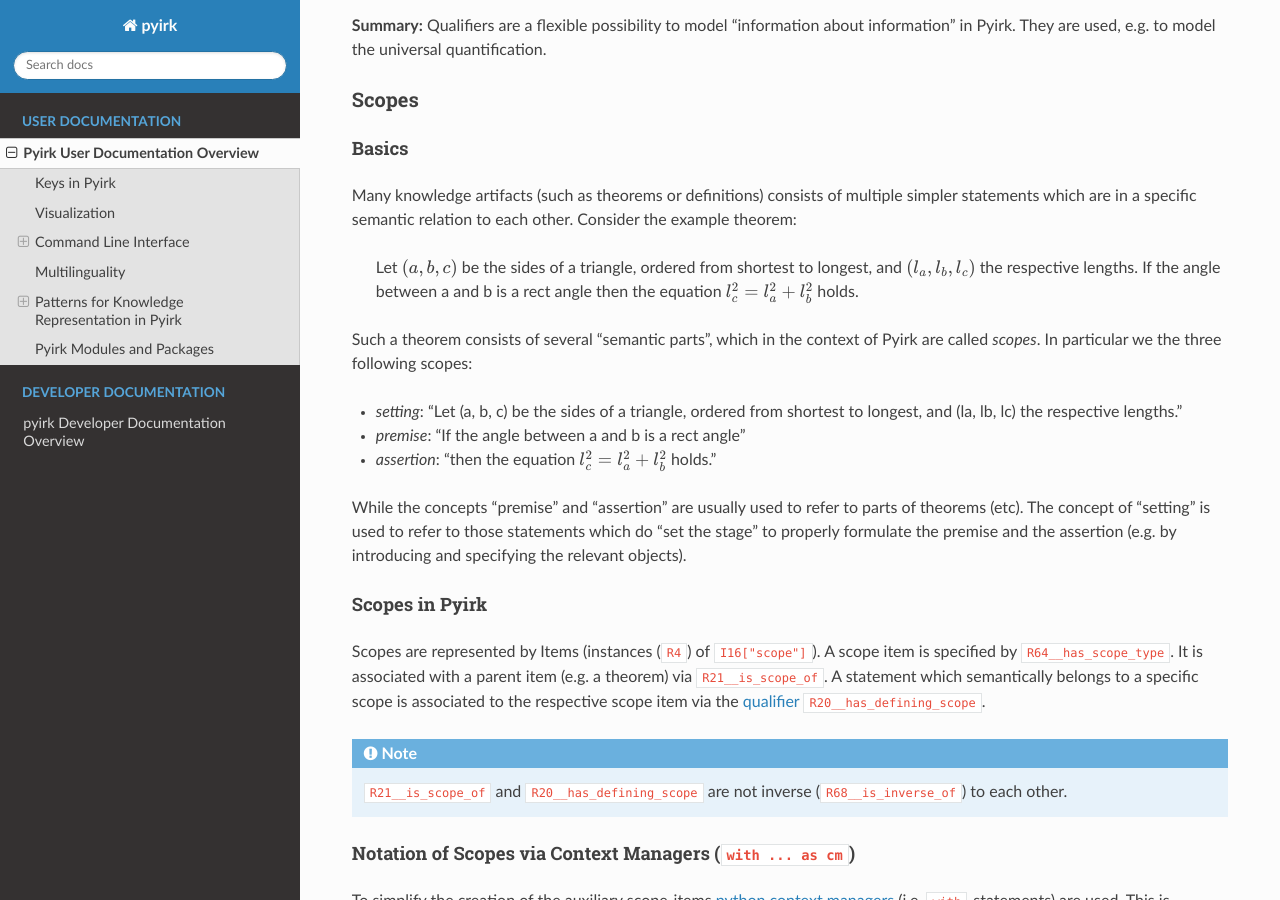
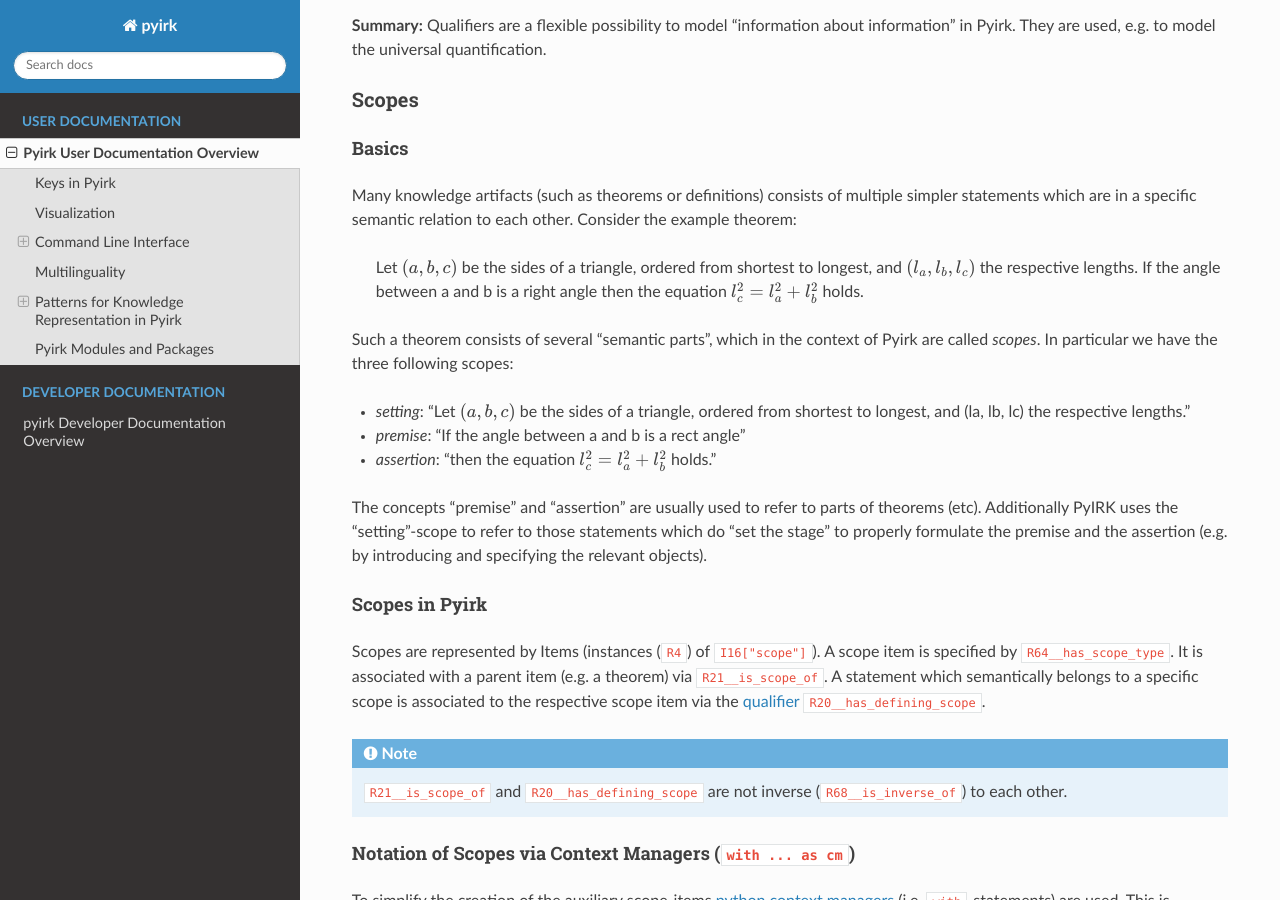
Before and after one commit to ackrep-org/pyirk-core, a Sphinx documentation site: the page built from docs/source/userdoc/overview.md, in a window 1280 px wide and 900 px high, scrolled down 4927 px. Built offline with Sphinx 7.4.7 and the Read the Docs theme 2.0.0, drawn with Linux system fonts in a browser that asks for light colours; the version number could not be read and is left out.

Commit message:
/userdoc/overview.md: fix some minor issues (sec_socpes, ...)

```diff
--- a/docs/source/userdoc/overview.md
+++ b/docs/source/userdoc/overview.md
@@ -212,16 +212,16 @@
 #### Basics
 Many knowledge artifacts (such as theorems or definitions) consists of multiple simpler statements which are in a specific semantic relation to each other. Consider the example theorem:
 
-> Let {math}`(a, b, c)` be the sides of a triangle, ordered from shortest to longest, and {math}`(l_a, l_b, l_c)` the respective lengths. If the angle between a and b is a rect angle then the equation {math}`l_c^2 = l_a^2 + l_b^2` holds.
+> Let {math}`(a, b, c)` be the sides of a triangle, ordered from shortest to longest, and {math}`(l_a, l_b, l_c)` the respective lengths. If the angle between a and b is a right angle then the equation {math}`l_c^2 = l_a^2 + l_b^2` holds.
 
 
-Such a theorem consists of several "semantic parts", which in the context of Pyirk are called *scopes*. In particular we the three following scopes:
+Such a theorem consists of several "semantic parts", which in the context of Pyirk are called *scopes*. In particular we have the three following scopes:
 
-- *setting*: "Let (a, b, c) be the sides of a triangle, ordered from shortest to longest, and (la, lb, lc) the respective lengths."
+- *setting*: "Let {math}`(a, b, c)` be the sides of a triangle, ordered from shortest to longest, and (la, lb, lc) the respective lengths."
 - *premise*: "If the angle between a and b is a rect angle"
 - *assertion*: "then the equation {math}`l_c^2 = l_a^2 + l_b^2` holds."
 
-While the concepts "premise" and "assertion" are usually used to refer to parts of theorems (etc). The concept of "setting" is used to refer to those statements which do "set the stage" to properly formulate the premise and the assertion (e.g. by introducing and specifying the relevant objects).
+The concepts "premise" and "assertion" are usually used to refer to parts of theorems (etc). Additionally PyIRK uses the "setting"-scope to refer to those statements which do "set the stage" to properly formulate the premise and the assertion (e.g. by introducing and specifying the relevant objects).
 
 #### Scopes in Pyirk
 
```
